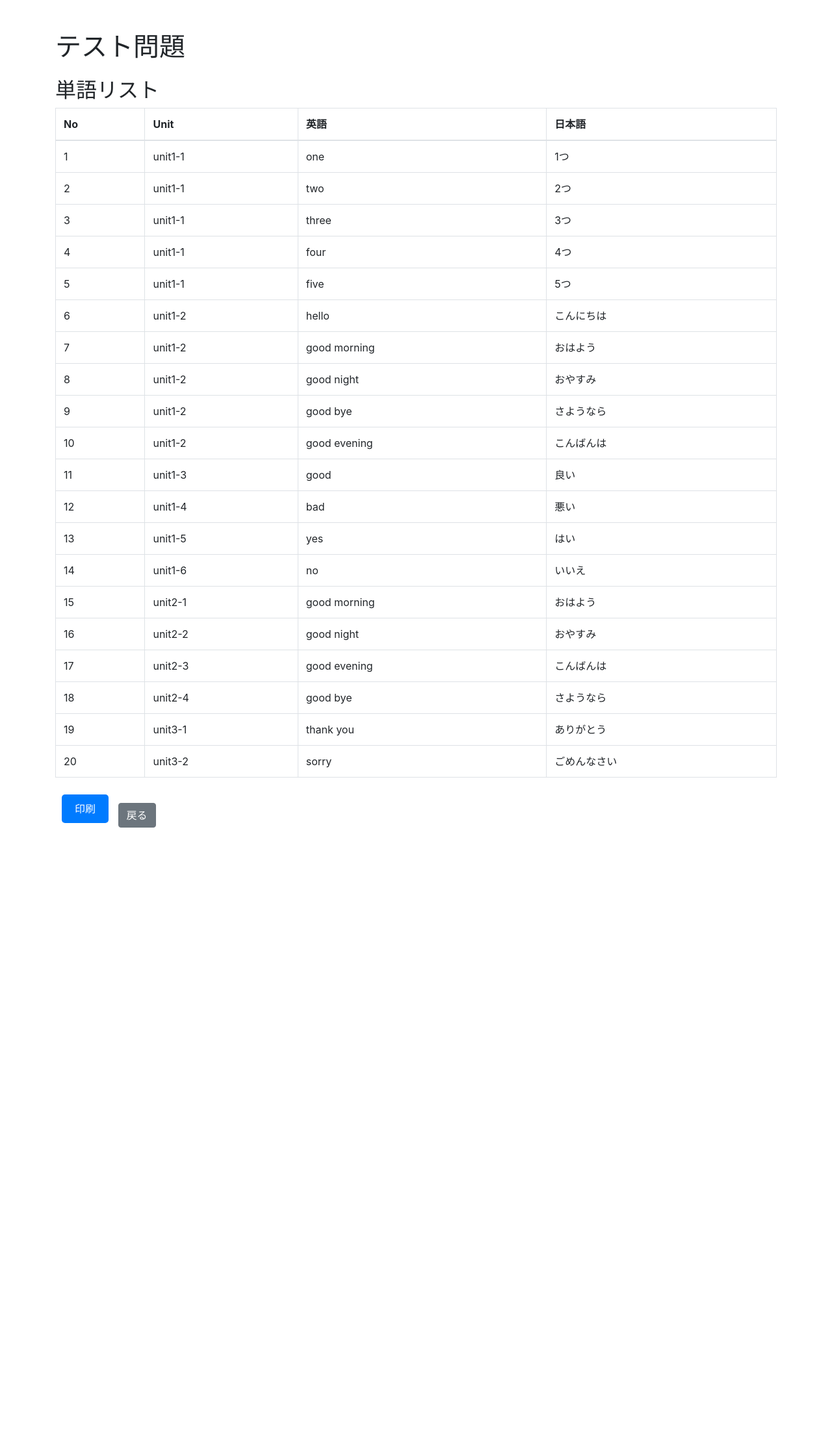
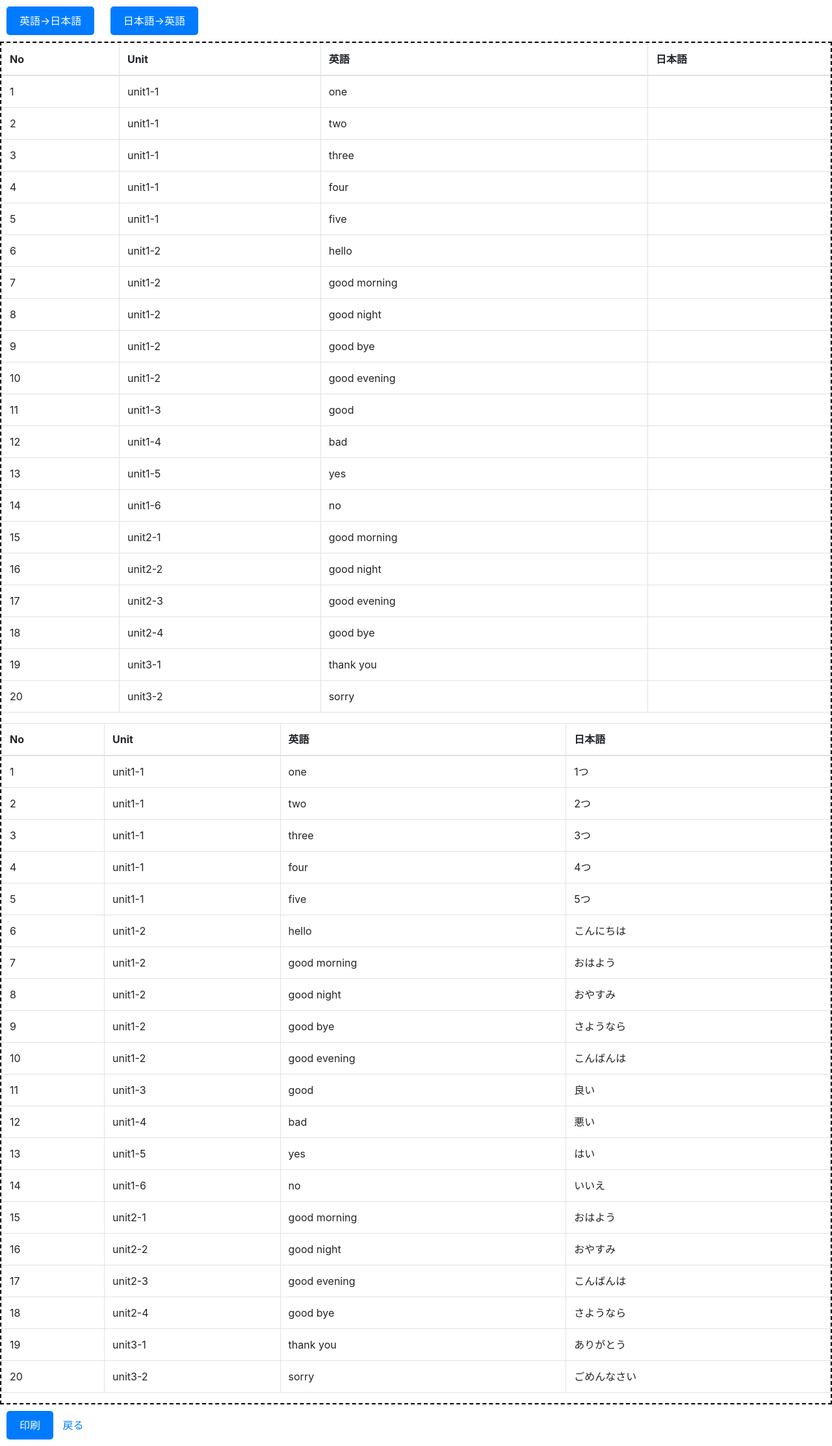
Before and after one commit to CloudWordCreator/CloudWordCreator, a Django app: template structuredTest/templates/test_result.html in a window 1280 px wide. Shown: the whole page at 65% size. Before the commit the page ends 1274 px from the top, so only its background shows below. Run offline with Django 5.2, Linux system fonts and the light colour scheme; the template is opened without the code that fills it: values that come from a table or form of the project are taken from there, others are empty; data comes from the database, SQL or seed files in the repository; some libraries are stand-ins or nearby versions.

Commit message:
update : 印刷用の設定、テスト形式となるように修正

```diff
--- a/structuredTest/templates/display_data.html
+++ b/structuredTest/templates/display_data.html
@@ -30,7 +30,7 @@
 <body>
     {% load custom_filters %}
     <div class="container">
-        <h1 class="mt-5">データ表示 (Unit付き)</h1>
+        <h1 class="mt-5">教材選択</h1>
         <form id="searchForm" class="form-inline mb-3">
             <input type="text" id="searchInput" class="form-control mr-2" placeholder="教材検索">
             <button type="button" class="btn btn-primary" onclick="searchText()">検索</button>
--- a/structuredTest/templates/test_result.html
+++ b/structuredTest/templates/test_result.html
@@ -1,5 +1,6 @@
 <!DOCTYPE html>
 <html lang="ja">
+<head>
     {% load static %}
     <link href="{% static 'css/style.css' %}" media="print" rel="stylesheet" type="text/css">
     <style>
@@ -14,18 +15,84 @@
             cursor: pointer;
             transition: background-color 0.3s ease;
         }
+        .button:hover {
+            background-color: #0056b3;
+        }
+        .button:focus {
+            outline: none;
+        }
+        .tab-buttons {
+            display: flex;
+            justify-content: center;
+            margin-bottom: 20px;
+        }
+        .print-area {
+            border: 2px dashed #000; /* 印刷範囲を囲む線 */
+            width: 100%; /* 印刷範囲の幅を設定 */
+            margin: 0 auto; /* 中央揃え */
+            position: relative;
+        }
+
+        @media print {
+            body {
+                -webkit-print-color-adjust: exact;
+                color-adjust: exact;
+            }
+            .print-area {
+                page-break-after: always;
+                border: none;
+                width: 100%; /* 印刷範囲の幅を設定 */
+            }
+            table {
+                width: 100%;
+                font-size: 12px; /* フォントサイズを小さくしてA4に収める */
+            }
+            th, td {
+                padding: 4px; /* パディングを小さくしてA4に収める */
+            }
+        }
     </style>
-<head>
     <meta charset="UTF-8">
     <meta name="viewport" content="width=device-width, initial-scale=1.0">
     <title>テスト</title>
     <link href="https://stackpath.bootstrapcdn.com/bootstrap/4.5.2/css/bootstrap.min.css" rel="stylesheet">
 </head>
 <body>
-    <div class="container">
-        <h1 class="mt-5">テスト問題</h1>
-        <h2 class="mt-4">単語リスト</h2>
+    <button id="english-to-japanese-button" class="button">英語→日本語</button>
+    <button id="japanese-to-english-button" class="button">日本語→英語</button>
     <div class="print-area">
+        <div id ="english-to-japanese-content" class="tab">
+            <div class="printer-setting">
+                <!-- 英語→日本語の問題 -->
+                <table class="table table-bordered">
+                    <thead>
+                        <tr>
+                            <th>No</th>
+                            <th>Unit</th>
+                            <th>英語</th>
+                            <th>日本語</th>
+                        </tr>
+                    </thead>
+                    <tbody>
+                        {% for word in words %}
+                            <tr>
+                                <td>{{ word.no }}</td>
+                                <td>
+                                    {% if word.unit %}
+                                        {{ word.unit.name }}
+                                    {% else %}
+                                        なし
+                                    {% endif %}
+                                </td>
+                                <td>{{ word.english }}</td>
+                                <td></td>
+                            </tr>
+                        {% endfor %}
+                    </tbody>
+                </table>
+            </div>
+            <!-- 英語→日本語の解答 -->
+            <div class="printer-setting">
                 <table class="table table-bordered">
                     <thead>
                         <tr>
@@ -53,9 +120,70 @@
                     </tbody>
                 </table>
             </div>
+        </div>
+        <div id="japanese-to-english-content" class="tab" style="display: none;">
+            <div class="printer-setting">
+                <!-- 日本語→英語の問題 -->
+                <table class="table table-bordered">
+                    <thead>
+                        <tr>
+                            <th>No</th>
+                            <th>Unit</th>
+                            <th>日本語</th>
+                            <th>英語</th>
+                        </tr>
+                    </thead>
+                    <tbody>
+                        {% for word in words %}
+                            <tr>
+                                <td>{{ word.no }}</td>
+                                <td>
+                                    {% if word.unit %}
+                                        {{ word.unit.name }}
+                                    {% else %}
+                                        なし
+                                    {% endif %}
+                                </td>
+                                <td>{{ word.japanese }}</td>
+                                <td></td>
+                            </tr>
+                        {% endfor %}
+                    </tbody>
+                </table>
+            </div>
+            <div class="printer-setting">
+                <!-- 日本語→英語の解答 -->
+                <table class="table table-bordered">
+                    <thead>
+                        <tr>
+                            <th>No</th>
+                            <th>Unit</th>
+                            <th>日本語</th>
+                            <th>英語</th>
+                        </tr>
+                    </thead>
+                    <tbody>
+                        {% for word in words %}
+                            <tr>
+                                <td>{{ word.no }}</td>
+                                <td>
+                                    {% if word.unit %}
+                                        {{ word.unit.name }}
+                                    {% else %}
+                                        なし
+                                    {% endif %}
+                                </td>
+                                <td>{{ word.japanese }}</td>
+                                <td>{{ word.english }}</td>
+                            </tr>
+                        {% endfor %}
+                    </tbody>
+                </table>
+            </div>
+        </div>
+    </div>
     <button onclick="printContent()" class="button">印刷</button>
-        <a href="{% url 'display_data' %}" class="btn btn-secondary mt-3">戻る</a>
-    </div>
+    <a href="{% url 'display_data' %}">戻る</a>
 </body>
 <script>
     function printContent() {
@@ -72,5 +200,24 @@
             showTab('japanese-to-english-content');
         });
     }
+
+    function showTab(tabId) {
+        const tabs = document.querySelectorAll('.tab');
+        tabs.forEach(tab => {
+            tab.style.display = 'none';
+        });
+        document.getElementById(tabId).style.display = 'block';
+    }
+
+    document.getElementById('english-to-japanese-button').addEventListener('click', function() {
+        showTab('english-to-japanese-content');
+    });
+
+    document.getElementById('japanese-to-english-button').addEventListener('click', function() {
+        showTab('japanese-to-english-content');
+    });
+
+    // 初期表示を設定
+    showTab('english-to-japanese-content');
 </script>
 </html>
```
Lines whose indentation alone changed are shown as unchanged.
